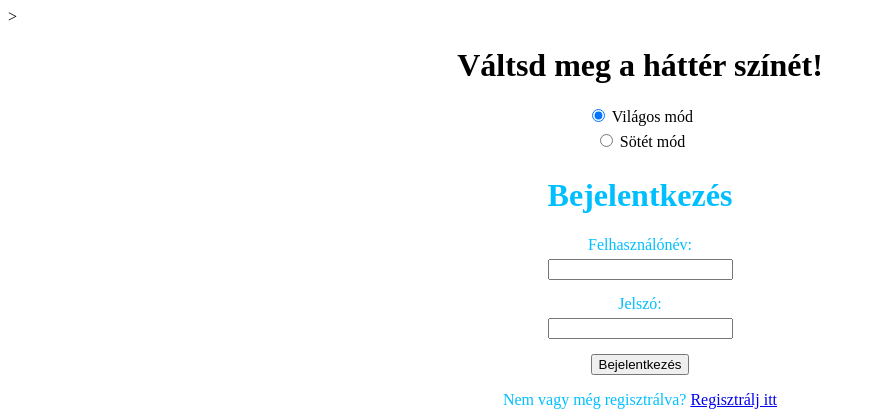
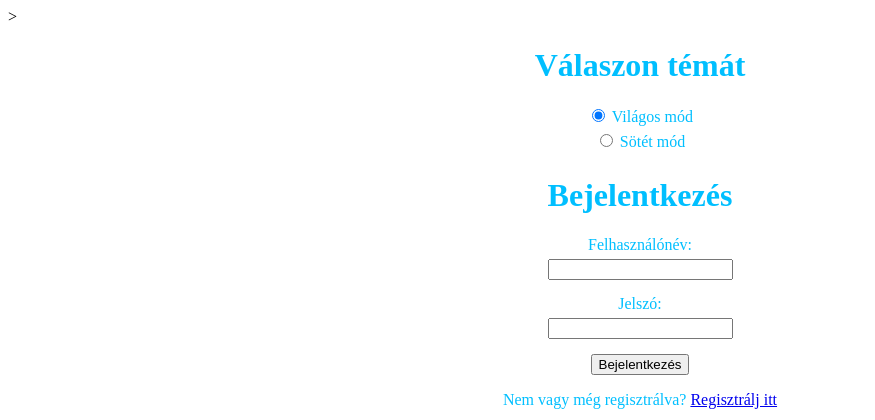
Before and after one commit to Gyula7039/web, a PHP site: page /index.html in a window 1280 px wide. Shown: the top 420 px of the page, without its empty margins (0-875 px from the left). Run offline with PHP 8.4, Linux system fonts and the light colour scheme.

Commit message:
updatelve

```diff
--- a/desing.css
+++ b/desing.css
@@ -7,6 +7,7 @@
     flex-direction: column;
     align-items: center; /* Középre helyezi a labelt */
     margin-bottom: 15px;
+    color: deepskyblue;
 }
 
 label {
@@ -15,6 +16,7 @@ label {
 
 h1{
     text-align: center;
+    color: deepskyblue;
 }
 
 .regist{
--- a/index.html
+++ b/index.html
@@ -9,7 +9,7 @@
     <link rel="stylesheet" href="desing.css"><!-- Desing CSS-->>
 </head>
 <body class="light-mode">
-    <h1>Váltsd meg a háttér színét!</h1>
+    <h1>Válaszon témát</h1>
     <div class="form-group">
     <label>
         <input type="radio" name="mode" value="light" checked onclick="changeMode('light')"> Világos mód
```
